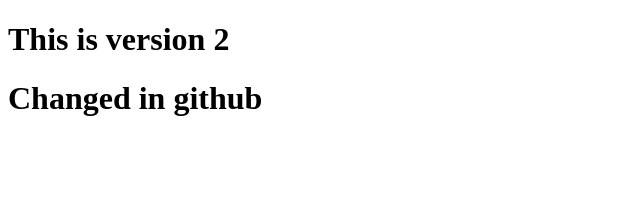
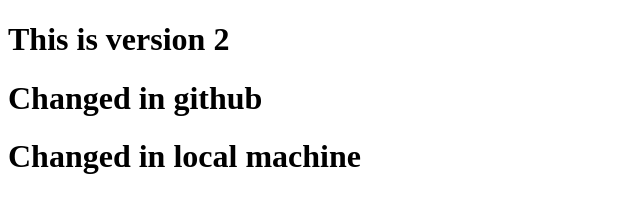
Before and after one commit to Sunny-Nimani/Web-preject, a plain HTML site: page index.html in a window 1280 px wide. Shown: the whole page, without its empty margins (0-640 px from the left). Drawn offline with Linux system fonts and the light colour scheme.

Commit message:
new change

```diff
--- a/index.html
+++ b/index.html
@@ -8,5 +8,6 @@
 <body>
     <h1>This is version 2</h1>
     <h1>Changed in github</h1>
+    <h1>Changed in local machine</h1>
 </body>
 </html>
```
